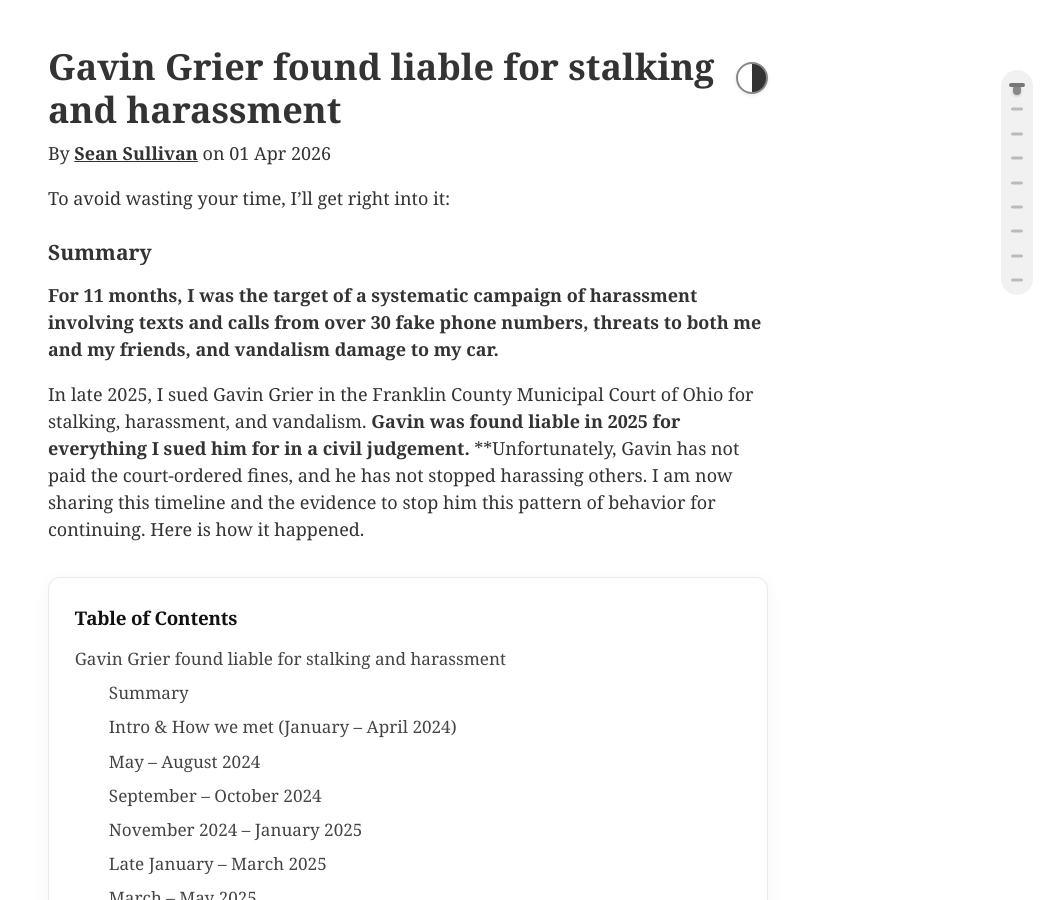
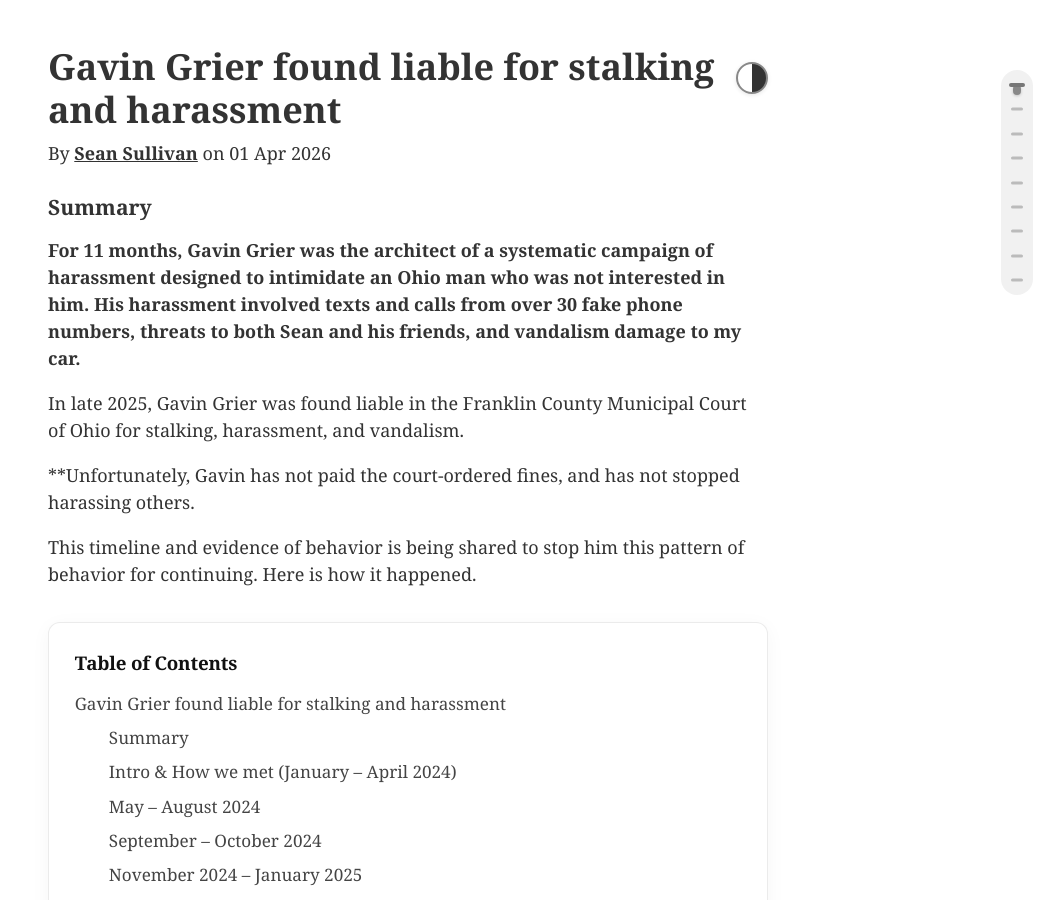
Before and after one commit to 0sps/sullivan.mx, a Jekyll site: the page built from _posts/2026-04-01-Gavin-Grier-stalker.md, in a window 1280 px wide and 900 px high. Shown: the whole window, without its empty margins (232-1280 px from the left). Built offline with Jekyll 4.4.1, drawn with Linux system fonts in a browser that asks for light colours.

Commit message:
Update 2026-04-01-Gavin-Grier-stalker.md
Bug fix

```diff
--- a/_posts/2026-04-01-Gavin-Grier-stalker.md
+++ b/_posts/2026-04-01-Gavin-Grier-stalker.md
@@ -5,17 +5,25 @@ date: 2026-04-01
 tags: [personal]
 ---
 
-To avoid wasting your time, I'll get right into it:
+
 ### Summary
-**For 11 months, I was the target of a systematic campaign of harassment involving texts and calls from over 30 fake phone numbers, threats to both me and my friends, and vandalism damage to my car.**
+**For 11 months, Gavin Grier was the architect of a systematic campaign of harassment designed to intimidate an Ohio man who was not interested in him. His harassment involved texts and calls from over 30 fake phone numbers, threats to both Sean and his friends, and vandalism damage to my car.**
 
-In late 2025, I sued Gavin Grier in the Franklin County Municipal Court of Ohio for stalking, harassment, and vandalism. **Gavin was found liable in 2025 for everything I sued him for in a civil judgement.**
-**Unfortunately, Gavin has not paid the court-ordered fines, and he has not stopped harassing others. I am now sharing this timeline and the evidence to stop him this pattern of behavior for continuing. Here is how it happened.
+In late 2025, Gavin Grier was found liable in the Franklin County Municipal Court of Ohio for stalking, harassment, and vandalism.
+
+**Unfortunately, Gavin has not paid the court-ordered fines, and has not stopped harassing others.
+
+
+This timeline and evidence of behavior is being shared to stop him this pattern of behavior for continuing. Here is how it happened.
 
 <div id="toc-container"></div>
 
 
 *(You can verify the court decision yourself: go to [https://www.fcmcclerk.com/case/view](https://www.fcmcclerk.com/case/view) and search "Gavin Grier.")*
+
+
+
+
 
 
 Everything on this page is from my perspective, but I have also laid out evidence to back all of it up. *To protect third parties, the only personal information on this site is Gavin's name. All other personally identifiable info (phone numbers, addresses, names, etc) was redacted. If you see a phone number un-redacted, it means the phone number did not resolve to a real person; it was purchasesd online by an app like Pinger or TextNow, so it's not a 'real' number. I don't redact those.*
```
